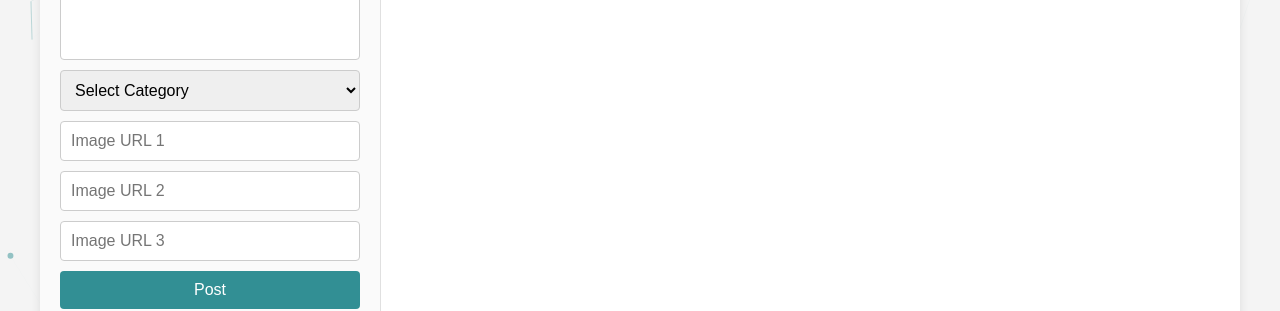
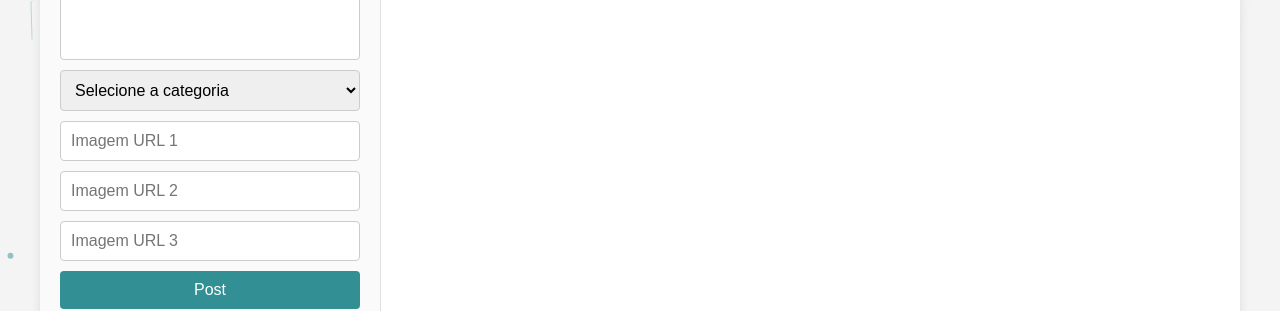
Before and after one commit to fernandamenon93/mini_rede_social, a plain HTML site: page index.html in a window 1280 px wide. Shown: the part 332-643 px from the top of the page. Drawn offline with nearby package versions, Linux system fonts and the light colour scheme.

Commit message:
Update index.html

```diff
--- a/index.html
+++ b/index.html
@@ -23,15 +23,15 @@
             <form id="postForm">
                 <textarea id="postText" placeholder="Write your post..."></textarea>
                 <select id="postCategory">
-                    <option value="">Select Category</option>
-                    <option value="News">News</option>
-                    <option value="Sports">Sports</option>
-                    <option value="Entertainment">Entertainment</option>
+                    <option value="">Selecione a categoria</option>
+                    <option value="News">Notícias do Basil</option>
+                    <option value="Sports">Futebol(copa do BR)</option>
+                    <option value="Entertainment">Filmes</option>
                     <option value="Tech">Tech</option>
                 </select>
-                <input type="text" id="image1" placeholder="Image URL 1">
-                <input type="text" id="image2" placeholder="Image URL 2">
-                <input type="text" id="image3" placeholder="Image URL 3">
+                <input type="text" id="image1" placeholder="Imagem URL 1">
+                <input type="text" id="image2" placeholder="Imagem URL 2">
+                <input type="text" id="image3" placeholder="Imagem URL 3">
                 <button type="submit">Post</button>
             </form>
         </div>
```
